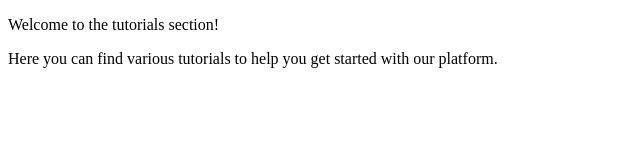
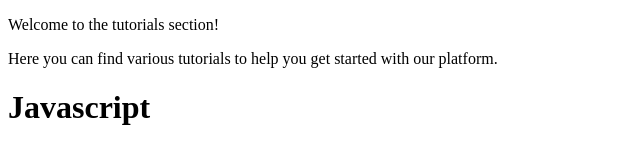
Before and after one commit to iqstyle82/tutorials, a plain HTML site: page index.html in a window 1280 px wide. Shown: the whole page, without its empty margins (0-640 px from the left). Drawn offline with Linux system fonts and the light colour scheme.

Commit message:
This is a special Message

```diff
--- a/index.html
+++ b/index.html
@@ -8,5 +8,8 @@
 <body>
     <p>Welcome to the tutorials section!</p>
     <p>Here you can find various tutorials to help you get started with our platform.</p>
+    <div class="someSetup">
+        <h1>Javascript</h1>
+    </div>
 </body>
 </html>
```
